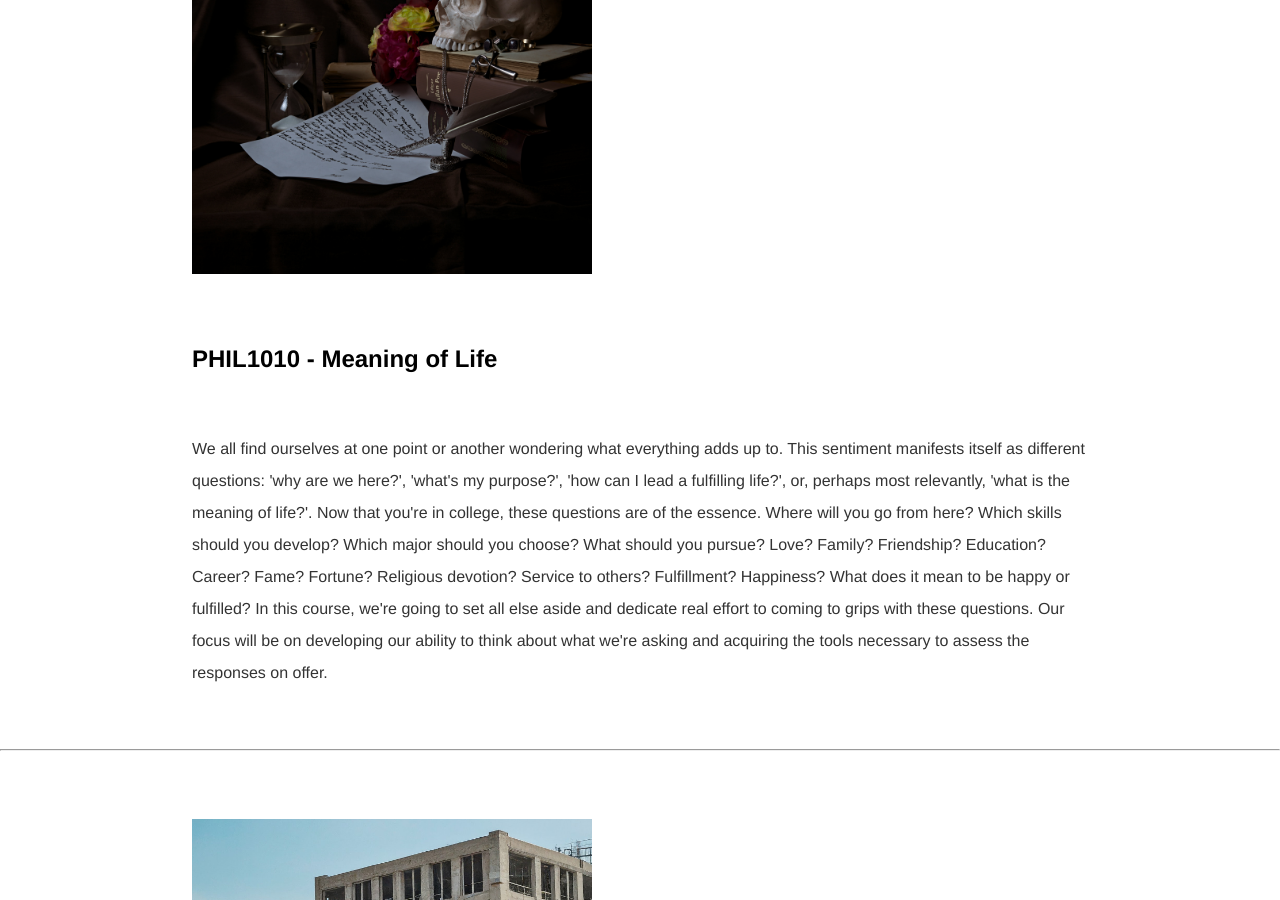
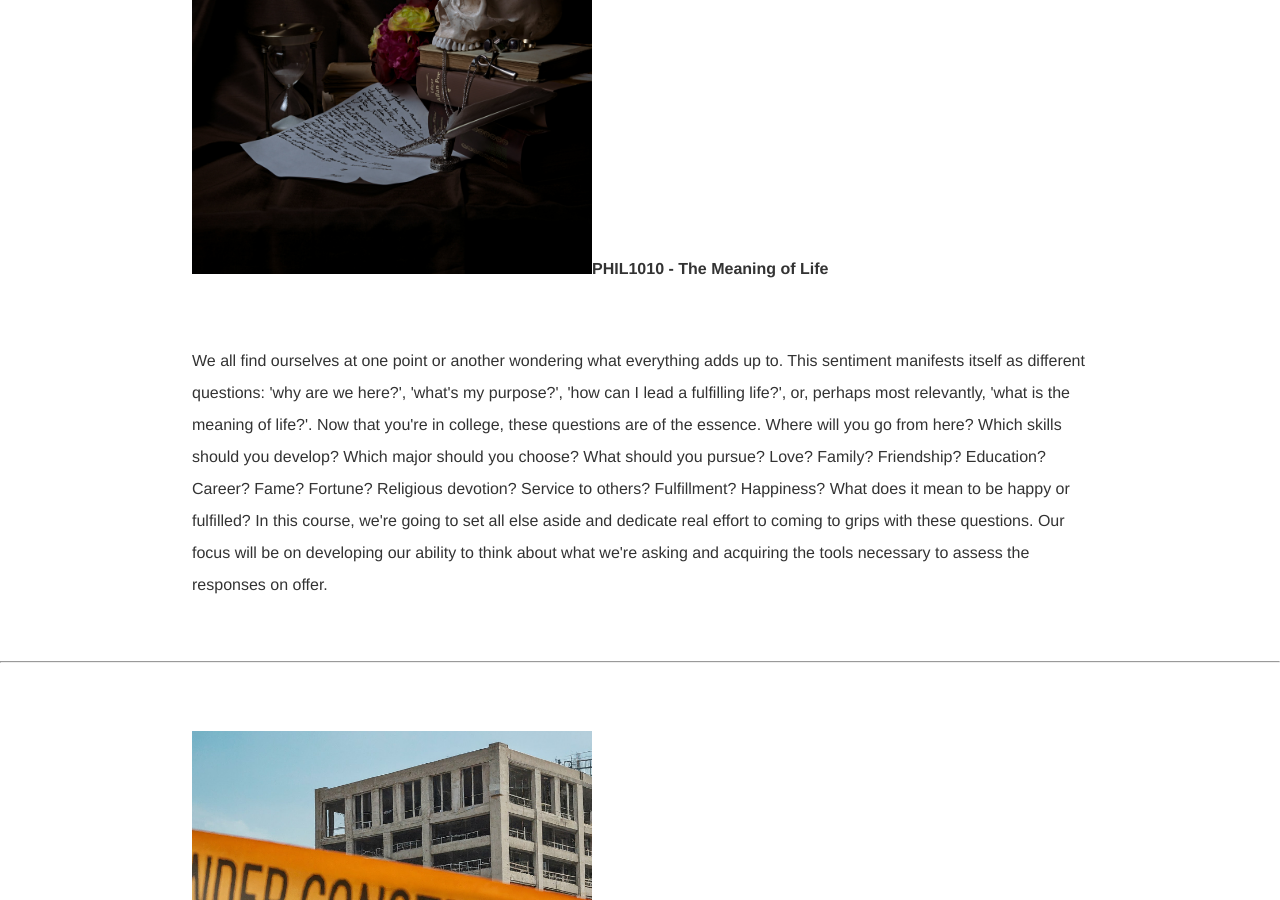
Before and after one commit to kevinjpatton/kevinjpatton.github.io, a Jekyll site: the page built from test.html, in a window 1280 px wide and 900 px high, scrolled down 701 px. Built offline with Jekyll 4.4.1, drawn with Linux system fonts in a browser that asks for light colours; Markdown is read by kramdown in place of the engine named in the settings.

Commit message:
Update test.html

```diff
--- a/test.html
+++ b/test.html
@@ -4,7 +4,7 @@
 ---
 <!-- /.blurb -->
 <div class="blurb">
-<h1>Current / Recurring Courses</h1><hr><p><img src="/teaching/phil_1010/heroimage-1010-pablo-stanic.jpg" alt="Under Construction" class="thumbnail"></p><h2>PHIL1010 - Meaning of Life</h2><p>We all find ourselves at one point or another wondering what everything adds up to. This sentiment manifests itself as different questions: 'why are we here?', 'what's my purpose?', 'how can I lead a fulfilling life?', or, perhaps most relevantly, 'what is the meaning of life?'. Now that you're in college, these questions are of the essence. Where will you go from here? Which skills should you develop? Which major should you choose? What should you pursue? Love? Family? Friendship? Education? Career? Fame? Fortune? Religious devotion? Service to others? Fulfillment? Happiness? What does it mean to be happy or fulfilled? In this course, we're going to set all else aside and dedicate real effort to coming to grips with these questions. Our focus will be on developing our ability to think about what we're asking and acquiring the tools necessary to assess the responses on offer.</p>
+<h1>Current / Recurring Courses</h1><hr><p><img src="/teaching/phil_1010/heroimage-1010-pablo-stanic.jpg" alt="Under Construction" class="thumbnail"><b>PHIL1010 - The Meaning of Life</b></p><p>We all find ourselves at one point or another wondering what everything adds up to. This sentiment manifests itself as different questions: 'why are we here?', 'what's my purpose?', 'how can I lead a fulfilling life?', or, perhaps most relevantly, 'what is the meaning of life?'. Now that you're in college, these questions are of the essence. Where will you go from here? Which skills should you develop? Which major should you choose? What should you pursue? Love? Family? Friendship? Education? Career? Fame? Fortune? Religious devotion? Service to others? Fulfillment? Happiness? What does it mean to be happy or fulfilled? In this course, we're going to set all else aside and dedicate real effort to coming to grips with these questions. Our focus will be on developing our ability to think about what we're asking and acquiring the tools necessary to assess the responses on offer.</p>
 </div>
 <hr>
 <div class="thumbnail-container">
```
